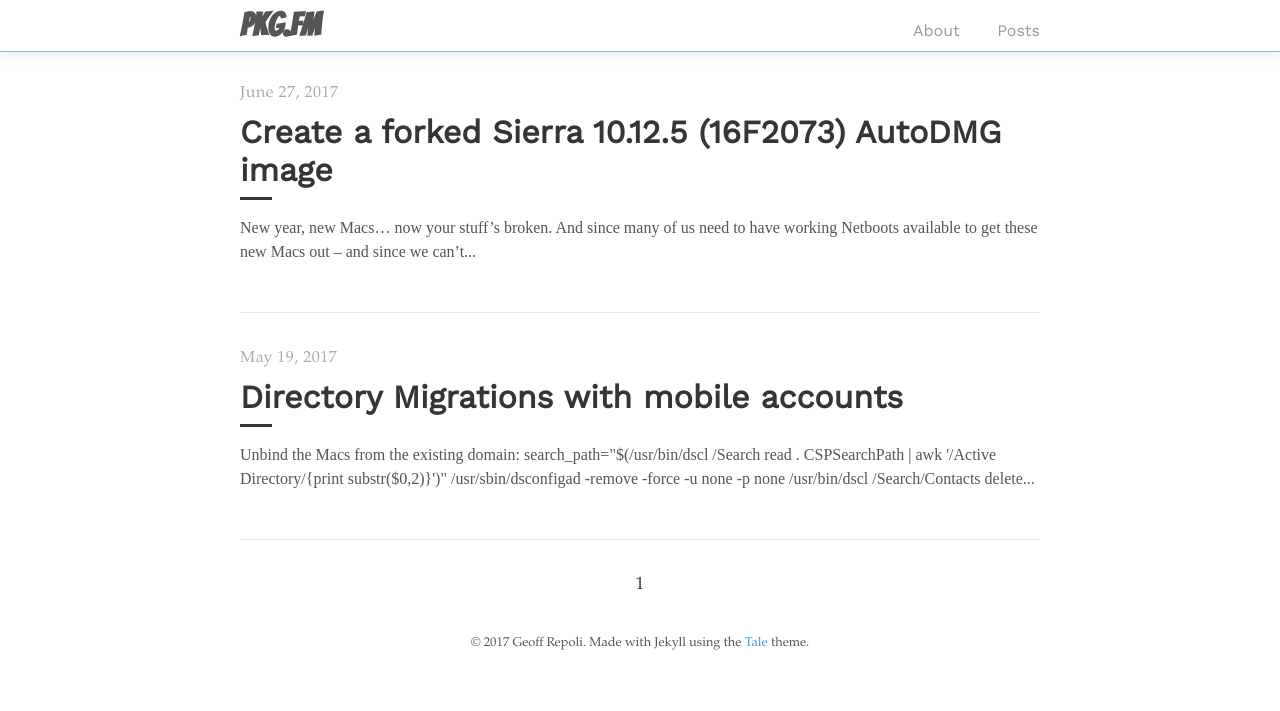
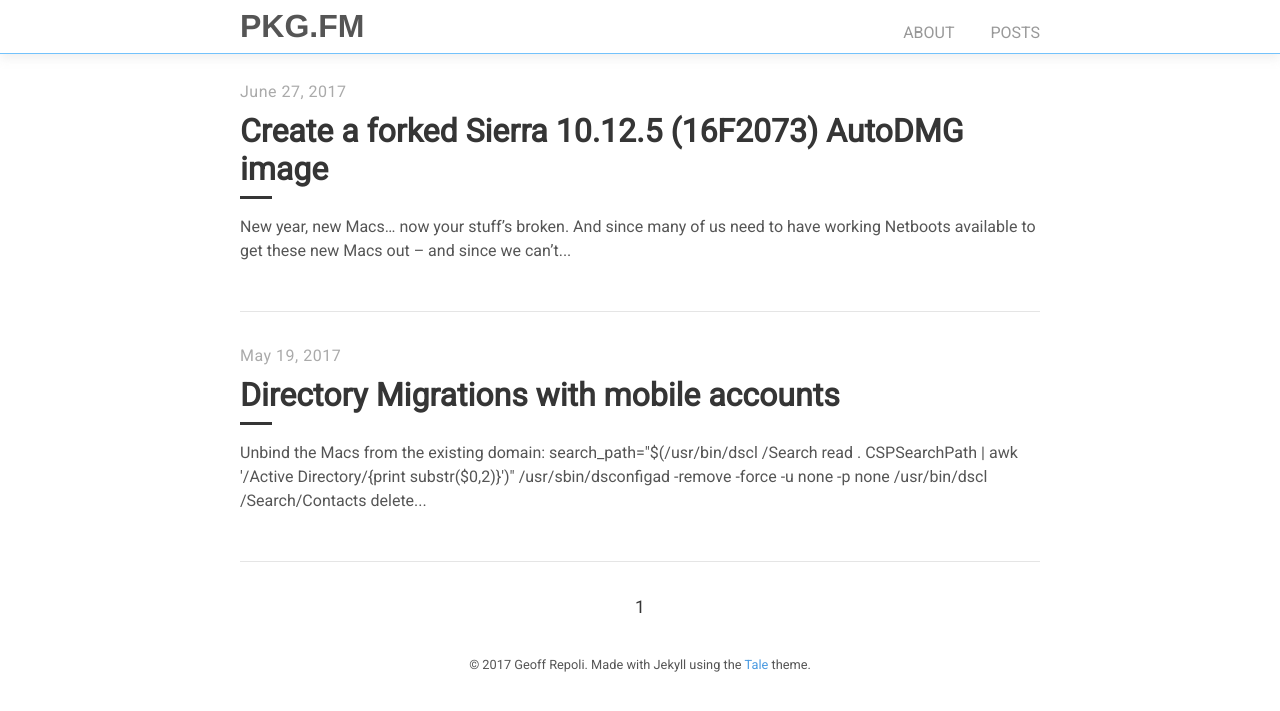
Before and after one commit to geoffrepoli/pkg.fm, a Jekyll site: the page built from index.html, in a window 1280 px wide. Shown: the top 711 px of the page. Built offline with Jekyll 4.4.1, drawn with Linux system fonts in a browser that asks for light colours; some web fonts are replaced; the list of posts is cut into pages by our own code.

Commit message:
EDIT stylesheet

```diff
--- a/_includes/head.html
+++ b/_includes/head.html
@@ -12,5 +12,5 @@
 
   <!-- CSS -->
   <link rel="stylesheet" href="{{ site.baseurl }}/styles.css">
-  <link rel="stylesheet" href="https://fonts.googleapis.com/css?family=Bangers|Gentium+Basic|Roboto+Mono|Work+Sans">
+  <link rel="stylesheet" href="https://fonts.googleapis.com/css?family=Bowlby+One+SC|Inconsolata|Roboto">
 </head>
--- a/_sass/_layout.scss
+++ b/_sass/_layout.scss
@@ -71,6 +71,7 @@ footer,
   a {
     color: $default-color;
     font-family: $sans-font;
+    text-transform: uppercase;
   }
 }
 
--- a/_sass/_variables.scss
+++ b/_sass/_variables.scss
@@ -8,11 +8,11 @@ $white: #fff;
 $blue: #4a9ae1;
 $shadow-color: rgba(204, 204, 204, 0.8);
 
-$title-font: 'Bangers', 'Helvetica Neue', sans-serif;
-$serif-font: 'Gentium Basic', 'Times New Roman', Times, serif;
-$palatino: Palatino, 'Palatino LT STD', 'Palatino Linotype', 'Book Antiqua', 'Georgia', serif;
-$sans-font: 'Work Sans', 'Helvetica Neue', Helvetica, Arial, sans-serif;
-$monospaced-font: 'Roboto Mono', Menlo, Monaco, monospace;
+$title-font: 'Bowlby One SC', 'Helvetica Neue', sans-serif;
+$serif-font: Roboto, 'Times New Roman', Times, serif;
+$palatino: Roboto, Palatino, 'Palatino LT STD', 'Palatino Linotype', 'Book Antiqua', 'Georgia', serif;
+$sans-font: Roboto, 'Helvetica Neue', Helvetica, Arial, sans-serif;
+$monospaced-font: Inconsolata, Menlo, Monaco, monospace;
 $code-color: #bf616a;
 
 @mixin box-sizing($type: border-box) {
```
